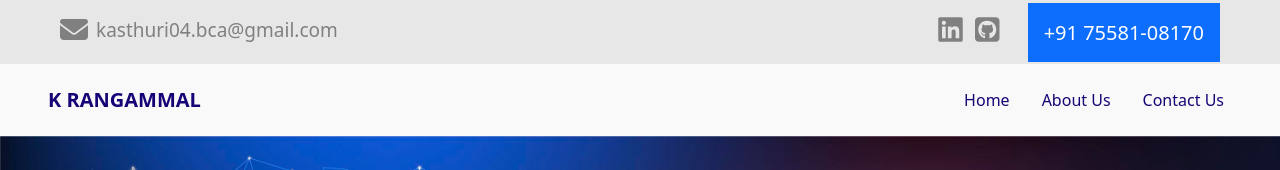
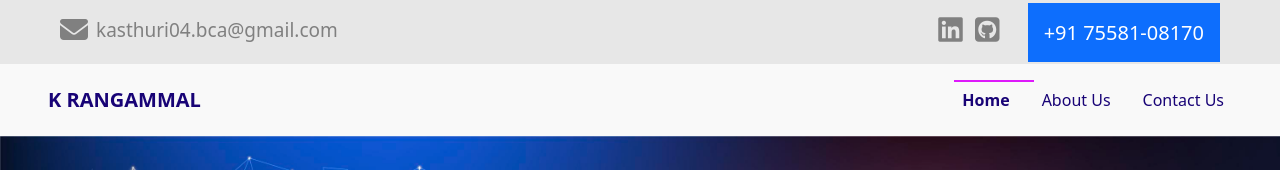
Before and after one commit to Rangammal/portfolio-1, a plain HTML site: page index.html in a window 1280 px wide. In both pictures the pointer is over the item "Home". Shown: the top 170 px of the page. Drawn offline with nearby package versions, Linux system fonts and the light colour scheme.

Commit message:
hovering effect added

```diff
--- a/assets/css/style.css
+++ b/assets/css/style.css
@@ -53,6 +53,13 @@
     color: #180376;
 }
 
+.nav-item:hover {
+    height: 2px;
+    background-color: #de1afb;
+    transition: ease-in-out 2s;
+    font-weight: 600;
+}
+
 .intro-content {
     display: flex;
     align-items: center;
```
